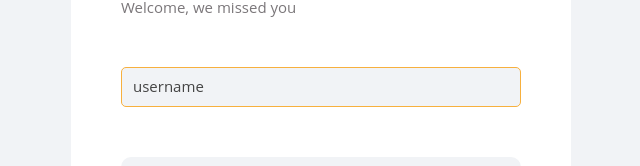
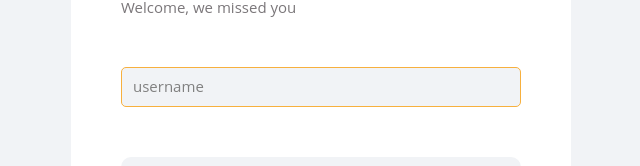
Before and after one commit to kurkul608/argentina-remote-workers-app, a React app in the folder admin-app/: page /auth in a window 1280 px wide. Shown: the part 233-399 px from the top of the page, without its empty margins (319-959 px from the left). Built offline with nearby package versions, Linux system fonts and the light colour scheme.

Commit message:
fix: label onClick

```diff
--- a/admin-app/src/shared/auth-form/components/auth-form-input/index.tsx
+++ b/admin-app/src/shared/auth-form/components/auth-form-input/index.tsx
@@ -21,9 +21,11 @@ export const AuthFormInput = ({ onChange }: IAuthFormProps) => {
             setValue(e.target.value);
             onChange(e.target.value);
           }}
+          id={"login"}
+          autoComplete={"off"}
         ></AuthInput>
         {value.length === 0 ? (
-          <Placeholder>username</Placeholder>
+          <Placeholder htmlFor={"login"}>username</Placeholder>
         ) : (
           <PlaceholderFilled>username</PlaceholderFilled>
         )}
--- a/admin-app/src/shared/auth-form/components/auth-form-input/styled.ts
+++ b/admin-app/src/shared/auth-form/components/auth-form-input/styled.ts
@@ -19,21 +19,25 @@ export const AuthInput = styled.input`
   }
 `;
 
-export const Placeholder = styled.div`
+export const Placeholder = styled.label`
   position: absolute;
   font-size: 1.5rem;
   top: 8px;
-  color: ${(props) => color(props.theme.mainTheme).authInputLabel};
   left: 11px;
   transition: all 0.3s;
+  color: gray;
+  user-select: none;
+  z-index: 0;
   ${AuthInputWrapper}:focus-within & {
     top: -23px;
     left: 0;
     transition: all 0.3s;
+    color: ${(props) => color(props.theme.mainTheme).authInputLabel};
   }
 `;
 
 export const PlaceholderFilled = styled(Placeholder)`
   top: -23px;
   left: 0;
+  color: white;
 `;
```
